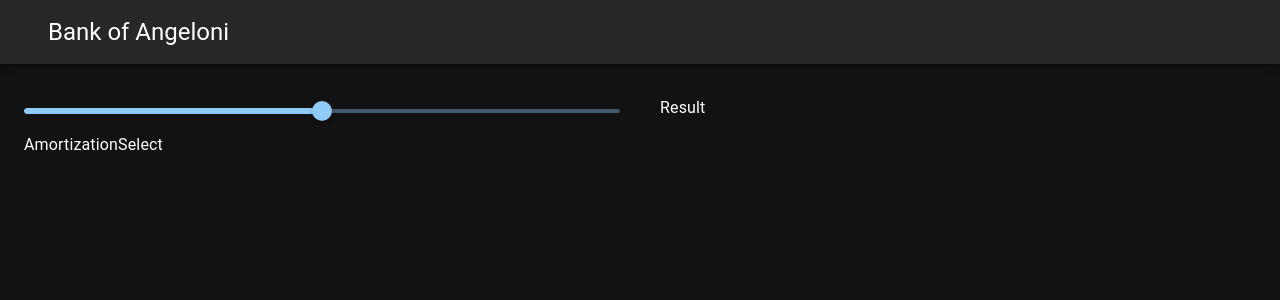
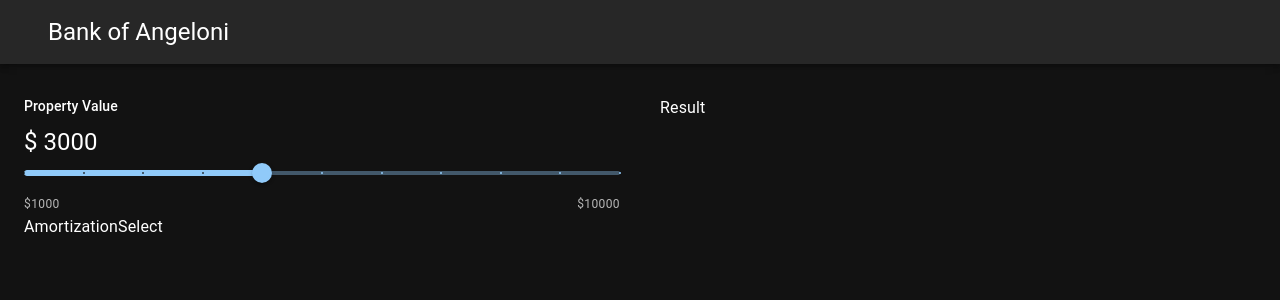
Before and after one commit to PaoloJr90/projects, a React (Create React App) app in the folder mortgage-calculator-react-app/: page / in a window 1280 px wide. Shown: the top 300 px of the page. Built offline with nearby package versions, Linux system fonts and the light colour scheme.

Commit message:
changes to slider and formatting

```diff
--- a/mortgage-calculator-react-app/src/Components/Common/SliderComponent.js
+++ b/mortgage-calculator-react-app/src/Components/Common/SliderComponent.js
@@ -1,8 +1,35 @@
 import React from "react";
-import Slider from '@mui/material/Slider';
+import Slider from "@mui/material/Slider";
+import { Stack, Typography } from "@mui/material";
 
-const SliderComponent = () => {
-  return <Slider defaultValue={50} aria-label="Default" valueLabelDisplay="auto" />
+const SliderComponent = ({ defaultValue, min, max, step, onChange, value }) => {
+  return (
+    <>
+      <Stack gap={1} direction="column">
+        <Typography variant="subtitle2">Property Value</Typography>
+        <Typography variant="h5">$ 3000</Typography>
+      </Stack>
+      <Slider
+        defaultValue={defaultValue}
+        min={min}
+        max={max}
+        aria-label="Default"
+        valueLabelDisplay="auto"
+        marks={true}
+        step={step}
+        onChange={onChange}
+        value={value}
+      />
+      <Stack direction="row" justifyContent={"space-between"}>
+        <Typography variant="caption" color="text.secondary">
+          $1000
+        </Typography>
+        <Typography variant="caption" color="text.secondary">
+          $10000
+        </Typography>
+      </Stack>
+    </>
+  );
 };
 
 export default SliderComponent;
--- a/mortgage-calculator-react-app/src/Components/SliderSelect.js
+++ b/mortgage-calculator-react-app/src/Components/SliderSelect.js
@@ -2,7 +2,17 @@ import React from "react";
 import SliderComponent from "./Common/SliderComponent";
 
 const SliderSelect = () => {
-  return <SliderComponent />;
+  return (
+    <>
+      <SliderComponent
+        min={0}
+        max={50}
+        defaultValue={20}
+        step={5}
+        onChange={(event) => console.log(event.target.value)}
+      />
+    </>
+  );
 };
 
 export default SliderSelect;
```
